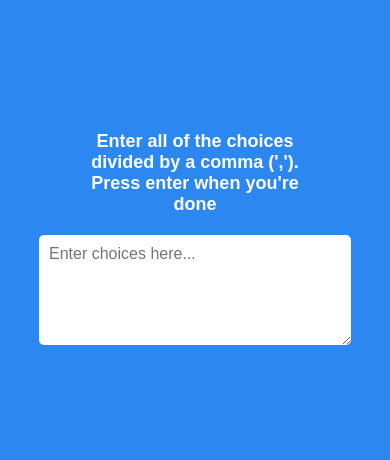
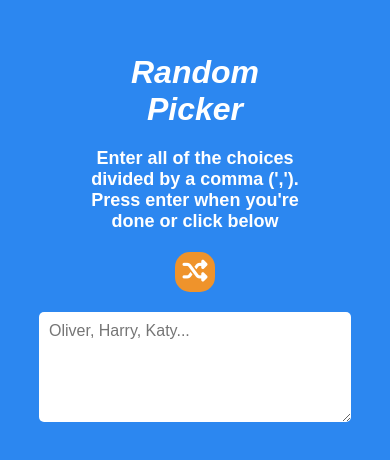
Before and after one commit to RubenValls/random-choice-picker, a plain HTML site: page index.html in a window 390 px wide. Shown: the part 174-634 px from the top of the page. Drawn offline with Linux system fonts and the light colour scheme.

Commit message:
added button to allow service to mobile phones

```diff
--- a/index.html
+++ b/index.html
@@ -7,10 +7,16 @@
 </head>
 <body>
     <div class="container">
-        <h2>Enter all of the choices divided by a comma (','). Press enter when you're done</h2>
-        <textarea name="choices" id="choices" cols="auto" rows="5" placeholder="Enter choices here..."></textarea>
+        <h1>Random Picker</h1>
+        <h2>Enter all of the choices divided by a comma (','). Press enter when you're done or click below</h2>
+        <button><i class="fa-solid fa-shuffle fa-lg" style="color: #ffffff;"></i></button>
+        <textarea name="choices" id="choices" cols="auto" rows="5" placeholder="Oliver, Harry, Katy..."></textarea>
         <div class="choices-container"></div>
     </div>
     <script src="scripts.js"></script>
+    <script
+        src="https://kit.fontawesome.com/90f76945fa.js"
+        crossorigin="anonymous"
+    ></script>
 </body>
 </html>
--- a/style.css
+++ b/style.css
@@ -12,6 +12,13 @@ body{
     width: 80%;
     max-width: 550px;
     height: auto;
+}
+
+.container > h1 {
+    text-align: center;
+    color: white;
+    font-style: italic;
+    margin: 0px 50px 20px 50px;
 }
 
 .container > h2 {
@@ -29,6 +36,24 @@ body{
     border-radius: 5px;
     padding: 10px;
     width: 100%;
+}
+
+.container > button {
+    display: flex;
+    justify-content: center;
+    align-items: center;
+    margin: auto auto 20px auto;
+    border: none;
+    border-radius: 15px;
+    color: white;
+    font-size: 20px;
+    height: 40px;
+    width: 40px;
+    background-color: #EF932B;
+}
+
+.container > button:hover {
+    cursor: pointer;
 }
 
 .choices-container{
```
